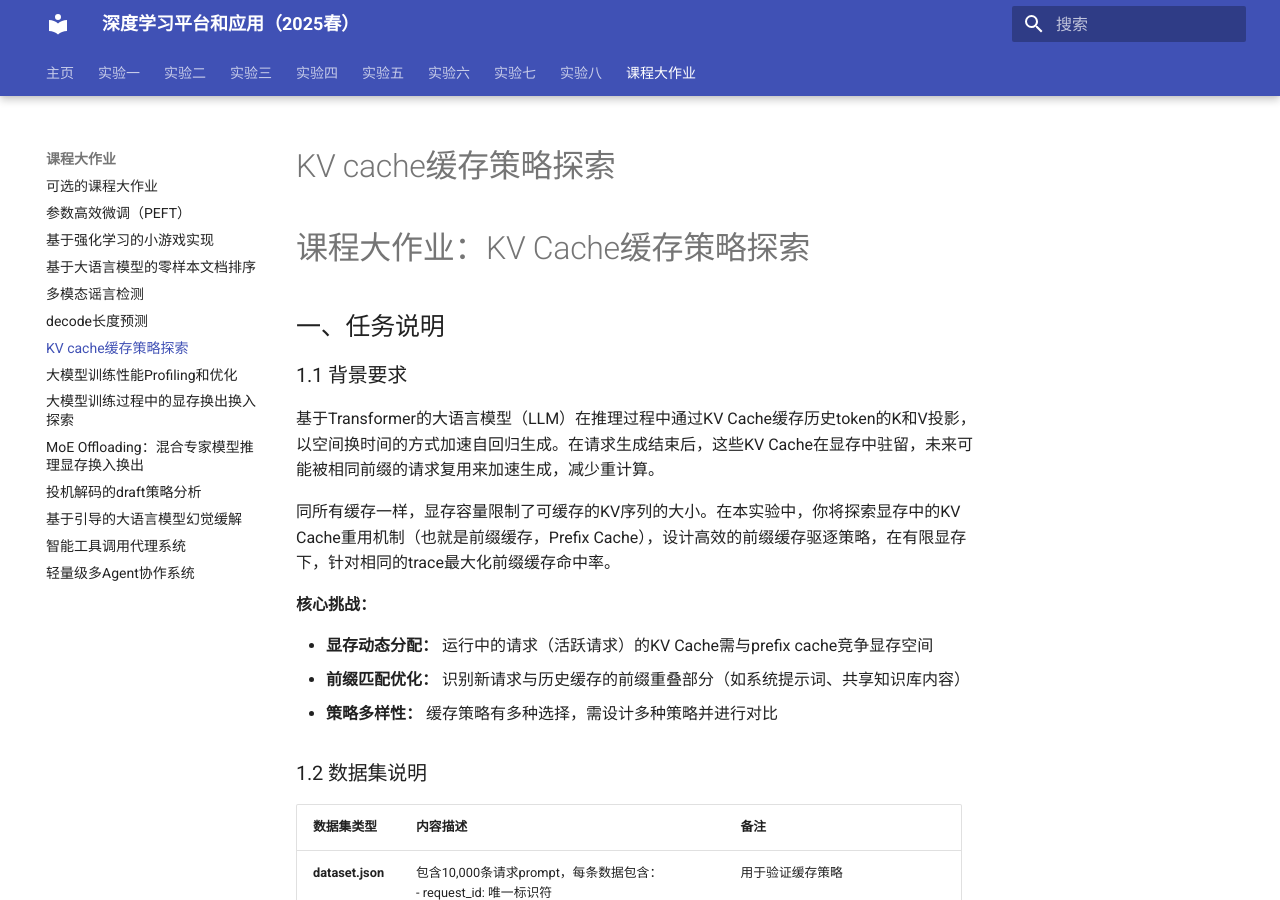
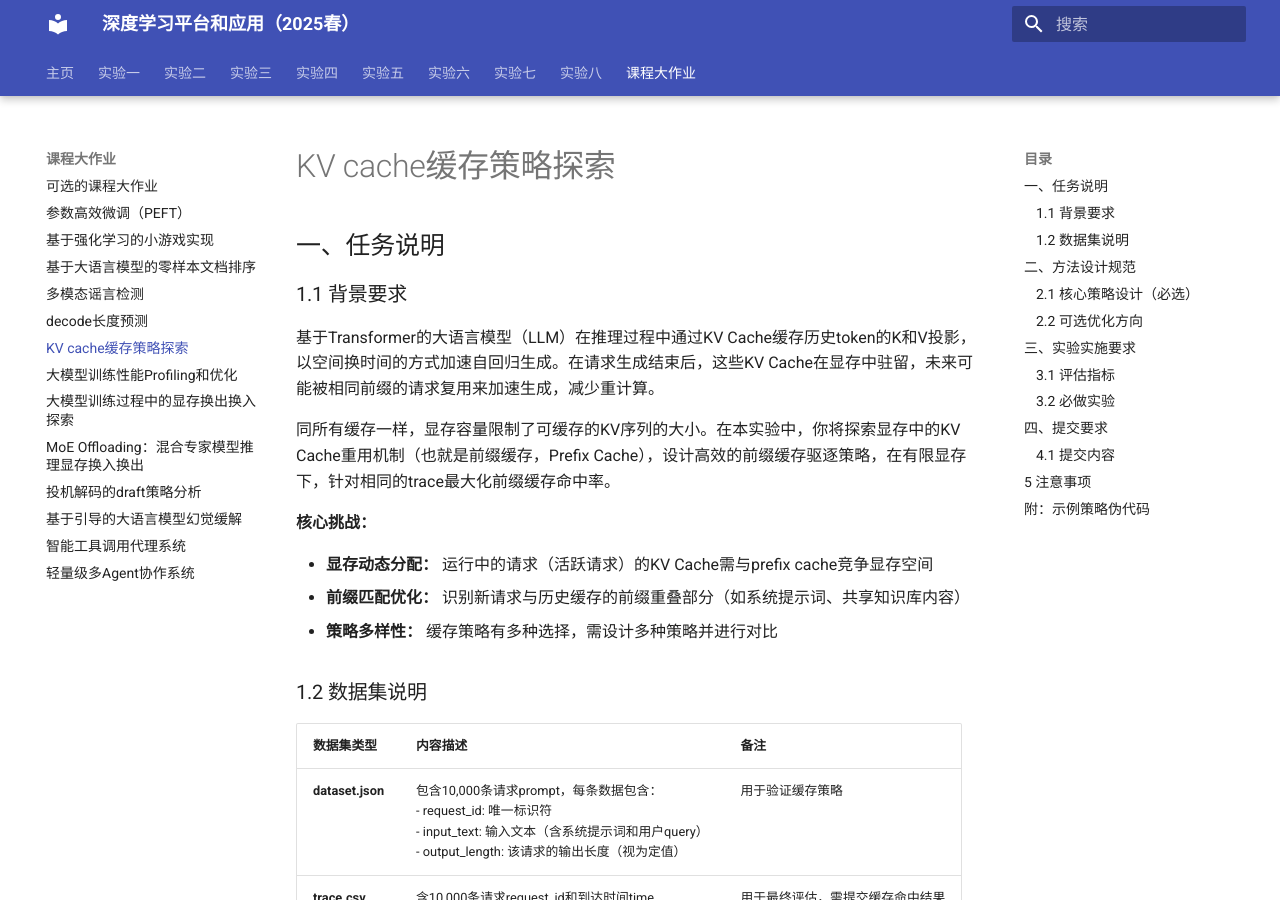
Before and after one commit to zhiweinju/nju-dl-lab-2025spring, an MkDocs documentation site: the page built from docs/final/projects/Caching-Strategy.md, in a window 1280 px wide and 900 px high. Built offline with MkDocs 1.6.1 and Material for MkDocs 9.7.7, drawn with Linux system fonts in a browser that asks for light colours; a style sheet for code colours, icons or effects is not loaded.

Commit message:
Update Caching-Strategy.md

```diff
--- a/docs/final/projects/Caching-Strategy.md
+++ b/docs/final/projects/Caching-Strategy.md
@@ -1,6 +1,4 @@
 # KV cache缓存策略探索
-
-# 课程大作业：KV Cache缓存策略探索
 
 ## 一、任务说明
 
```
